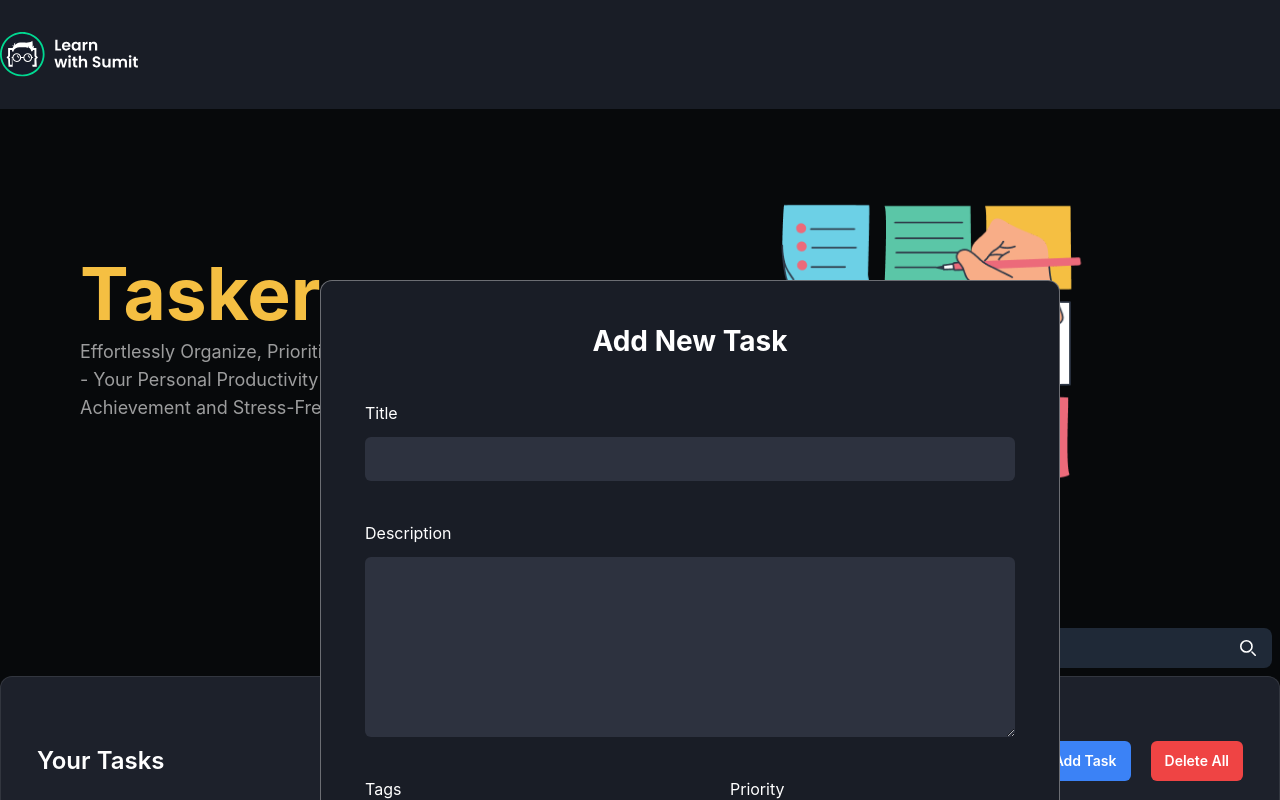
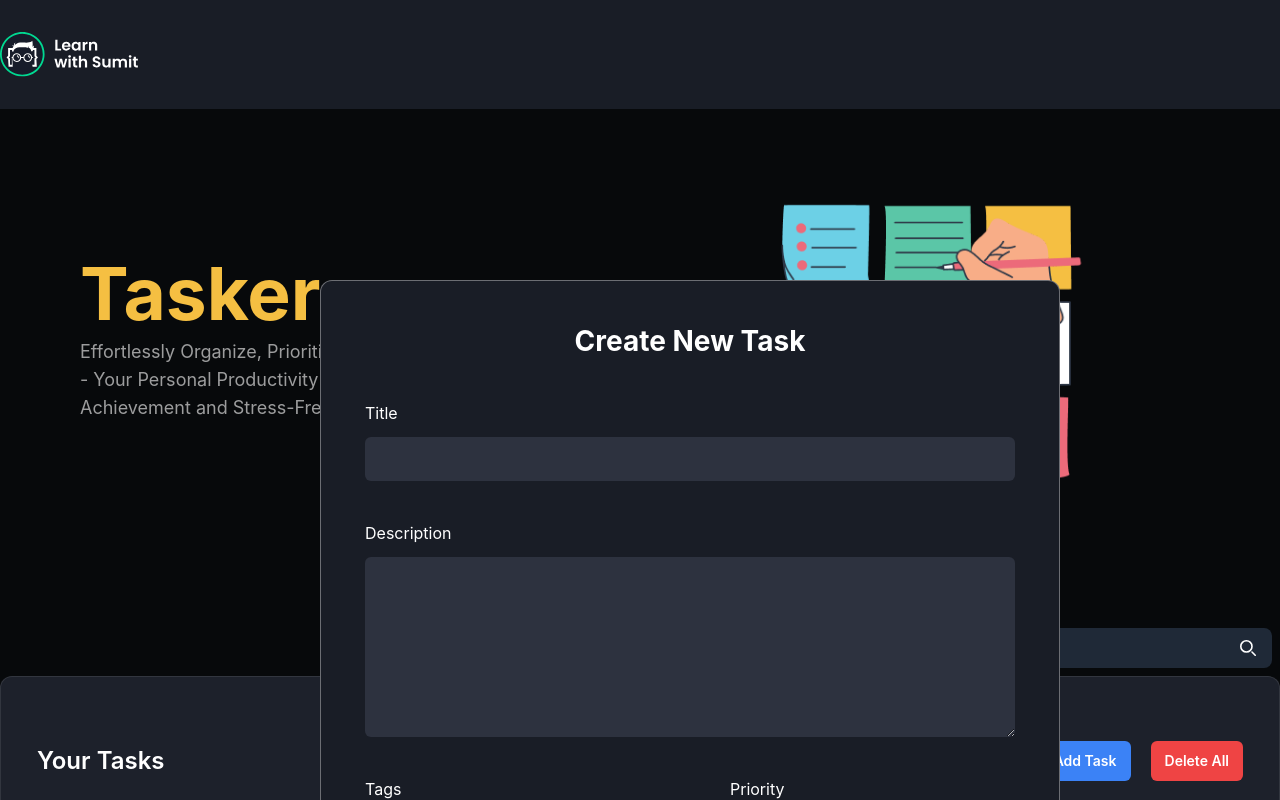
Before and after one commit to mdaktarhossen/lws-Reactjs-project-2-Tasker, a React (Vite) app: page / in a window 1280 px wide. Both pictures are taken after a click on the button "Add Task". Shown: the top 800 px of the page. Built offline with nearby package versions, Linux system fonts and the light colour scheme.

Commit message:
edit task done

```diff
--- a/src/Task/AddTaskModal.jsx
+++ b/src/Task/AddTaskModal.jsx
@@ -2,18 +2,19 @@
 
 import { useState } from "react";
 
-export default function AddTaskModal({ onSave }) {
-  const [task, setTask] = useState({
+export default function AddTaskModal({ onSave, taskToUpdate }) {
+  const [task, setTask] = useState(
+    taskToUpdate || {
       id: crypto.randomUUID(),
       title: "",
       description: "",
       tags: [],
       priority: "",
       isFav: false,
-  });
+    }
+  );
 
   const handleChange = (e) => {
-    // e.preventDefault();
     const name = e.target.name;
     let value = e.target.value;
     if (name === "tags") {
@@ -21,11 +22,13 @@ export default function AddTaskModal({ onSave }) {
     }
     setTask({ ...task, [name]: value });
   };
+
+  const [isAdd, setIsAdd] = useState(Object.is(taskToUpdate, null));
   return (
     <>
       <div className="bg-black bg-opacity-70 h-full w-full -z-10 absolute top-0 left-0"></div>
       <form className="z-10 top-1/4 left-1/4 absolute mx-auto my-10 w-full max-w-[740px] rounded-xl border border-[#FEFBFB]/[36%] bg-[#191D26] p-9 max-md:px-4 lg:my-20 lg:p-11">
-        <h2 className="mb-9 text-center text-2xl font-bold text-white lg:mb-11 lg:text-[28px]">Add New Task</h2>
+        <h2 className="mb-9 text-center text-2xl font-bold text-white lg:mb-11 lg:text-[28px]">{isAdd ? "Create New Task" : "Edit task"}</h2>
 
         <div className="space-y-9 text-white lg:space-y-10">
           <div className="space-y-2 lg:space-y-3">
@@ -84,7 +87,11 @@ export default function AddTaskModal({ onSave }) {
           </div>
         </div>
         <div className="mt-16 flex justify-center lg:mt-20">
-          <button type="button" className="rounded bg-blue-600 px-4 py-2 text-white transition-all hover:opacity-80" onClick={() => onSave(task)}>
+          <button
+            type="button"
+            className="rounded bg-blue-600 px-4 py-2 text-white transition-all hover:opacity-80"
+            onClick={() => onSave(task, isAdd)}
+          >
             Save
           </button>
         </div>
--- a/src/Task/TaskBord.jsx
+++ b/src/Task/TaskBord.jsx
@@ -15,25 +15,41 @@ export default function TaskBord() {
   };
   const [tasks, setTask] = useState([defauldTask]);
   const [addTaskModal, setAddTaskModal] = useState(false);
+  const [taskToUpdate, setTaskToUpdate] = useState(null);
 
-  const handleAddTask = (newTask) => {
-    // setTask(task.title);
-    // console.log(task);
-    setTask([...tasks, newTask]);
+  const handleAddTask = (newTask, isAdd) => {
+    if (isAdd) {
+      setTask([...tasks, newTask]);
+    } else {
+      setTask(
+        tasks.map((task) => {
+          if (task.id === newTask.id) {
+            return newTask;
+          }
+          return task;
+        })
+      );
+    }
+
     setAddTaskModal(false);
+  };
+
+  const handleEditTask = (task) => {
+    setTaskToUpdate(task);
+    setAddTaskModal(true);
   };
 
   return (
     <section className="mb-20" id="tasks">
       <div className="container">
-        {addTaskModal && <AddTaskModal onSave={handleAddTask} />}
+        {addTaskModal && <AddTaskModal onSave={handleAddTask} taskToUpdate={taskToUpdate} />}
 
         <div className="p-2 flex justify-end">
           <SearchTask />
         </div>
         <div className="rounded-xl border border-[rgba(206,206,206,0.12)] bg-[#1D212B] px-6 py-8 md:px-9 md:py-16">
           <TastAction onAddTask={() => setAddTaskModal(true)} />
-          <TastLists tasks={tasks} />
+          <TastLists tasks={tasks} onEdit={handleEditTask} />
         </div>
       </div>
     </section>
--- a/src/Task/TastLists.jsx
+++ b/src/Task/TastLists.jsx
@@ -1,6 +1,6 @@
 /* eslint-disable react/prop-types */
 import { FaStar } from "react-icons/fa";
-export default function TastLists({ tasks }) {
+export default function TastLists({ tasks, onEdit }) {
   return (
     <div className="overflow-auto">
       <table className="table-fixed overflow-auto xl:w-full">
@@ -39,7 +39,9 @@ export default function TastLists({ tasks }) {
               <td>
                 <div className="flex items-center justify-center space-x-3">
                   <button className="text-red-500">Delete</button>
-                  <button className="text-blue-500">Edit</button>
+                  <button className="text-blue-500" onClick={() => onEdit(task)}>
+                    Edit
+                  </button>
                 </div>
               </td>
             </tr>
```
Lines whose indentation alone changed are shown as unchanged.
